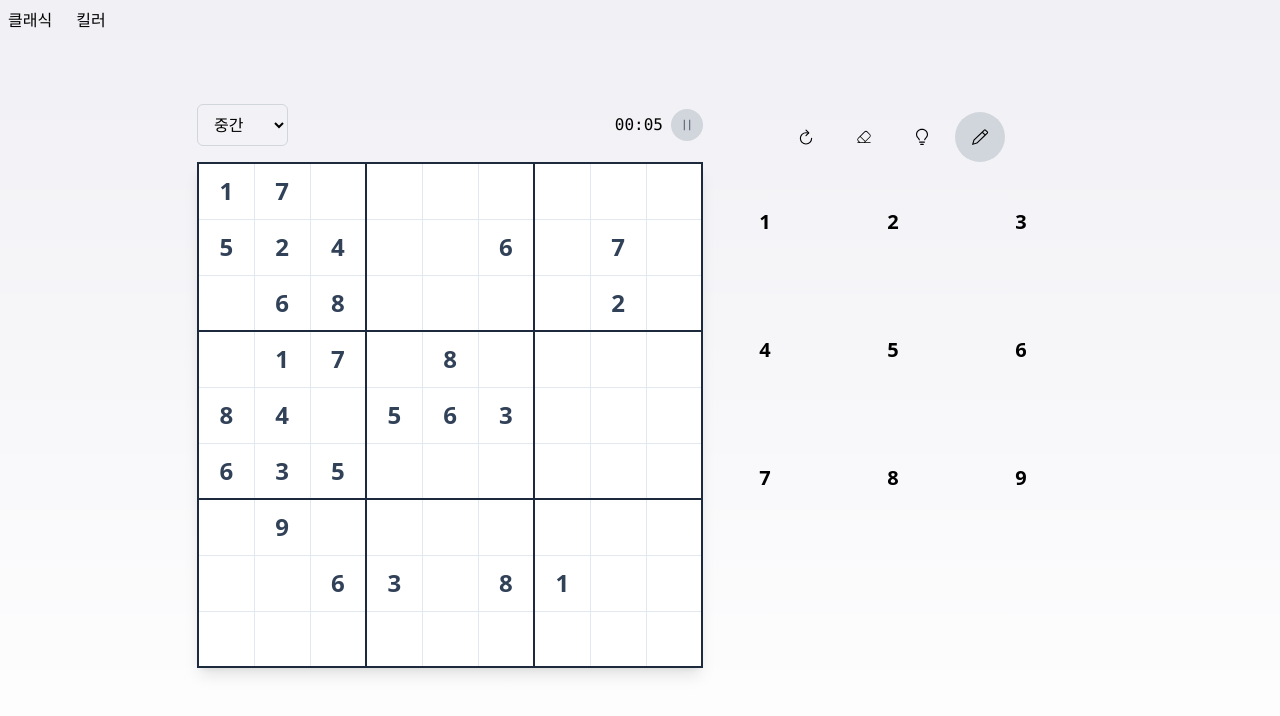
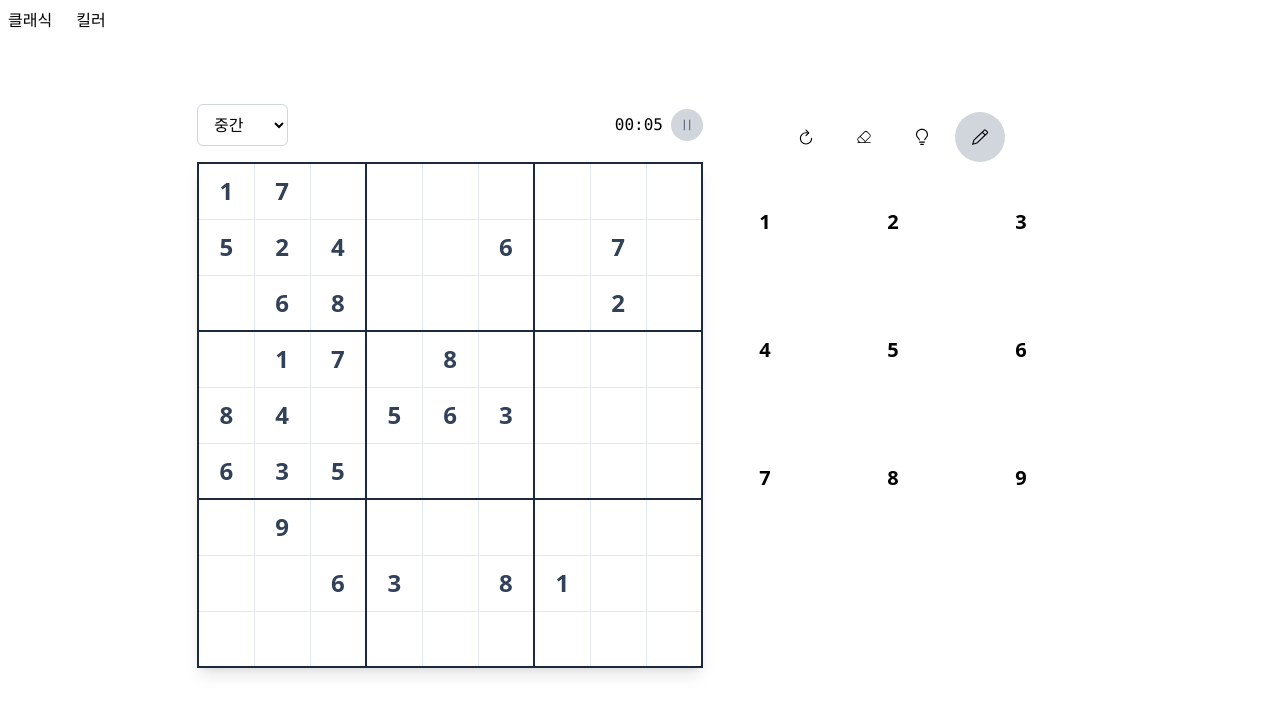
Before and after one commit to KimDanwoo/awesome-sudoku, a Next.js app: page / in a window 1280 px wide. Shown: the top 716 px of the page. Built offline with nearby package versions, Linux system fonts and the light colour scheme.

Commit message:
✨ style: 전역 스타일 및 셀 스타일 수정 - 불필요한 스타일 제거 및 포커스 아웃라인 추가

```diff
--- a/app/globals.css
+++ b/app/globals.css
@@ -6,39 +6,8 @@
   --background-end-rgb: 255, 255, 255;
 }
 
+html,
 body {
-  color: rgb(var(--foreground-rgb));
-  background: linear-gradient(
-      to bottom,
-      transparent,
-      rgb(var(--background-end-rgb))
-    )
-    rgb(var(--background-start-rgb));
+  overscroll-behavior: none;
+  -webkit-overflow-scrolling: auto;
 }
-
-/* 추가 사용자 정의 스타일 */
-@layer components {
-  .btn {
-    @apply px-4 py-2 rounded-md transition-colors;
-  }
-
-  .btn-primary {
-    @apply bg-blue-500 text-white hover:bg-blue-600;
-  }
-
-  .btn-secondary {
-    @apply bg-gray-200 hover:bg-gray-300;
-  }
-
-  .btn-danger {
-    @apply bg-red-500 text-white hover:bg-red-600;
-  }
-
-  .btn-success {
-    @apply bg-green-500 text-white hover:bg-green-600;
-  }
-
-  .btn-warning {
-    @apply bg-yellow-500 text-white hover:bg-yellow-600;
-  }
-}
--- a/src/entities/cell/model/cellStyle.ts
+++ b/src/entities/cell/model/cellStyle.ts
@@ -61,6 +61,7 @@ export function buildCellClassName(
     "text-center align-middle",
     "cursor-pointer",
     "transition-colors duration-100",
+    "focus:outline-none",
     bgColor,
     textColor,
     borderColor,
```
